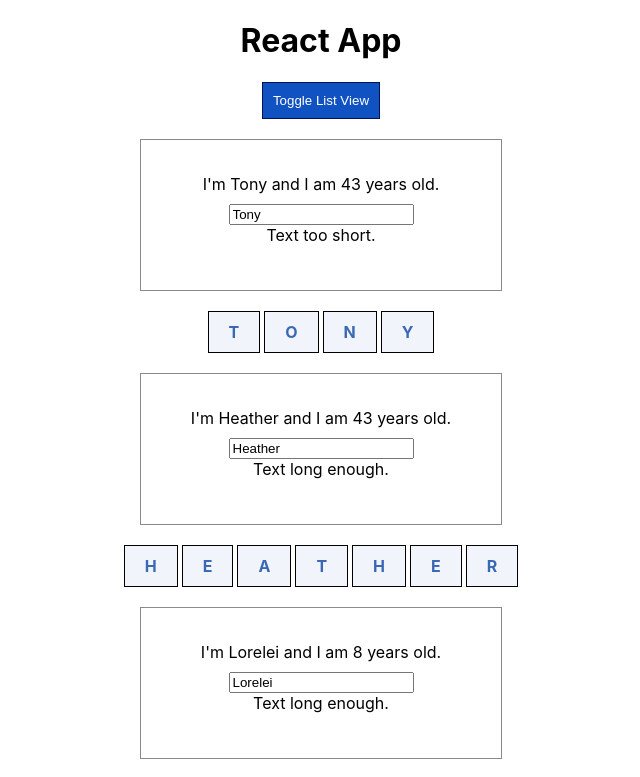
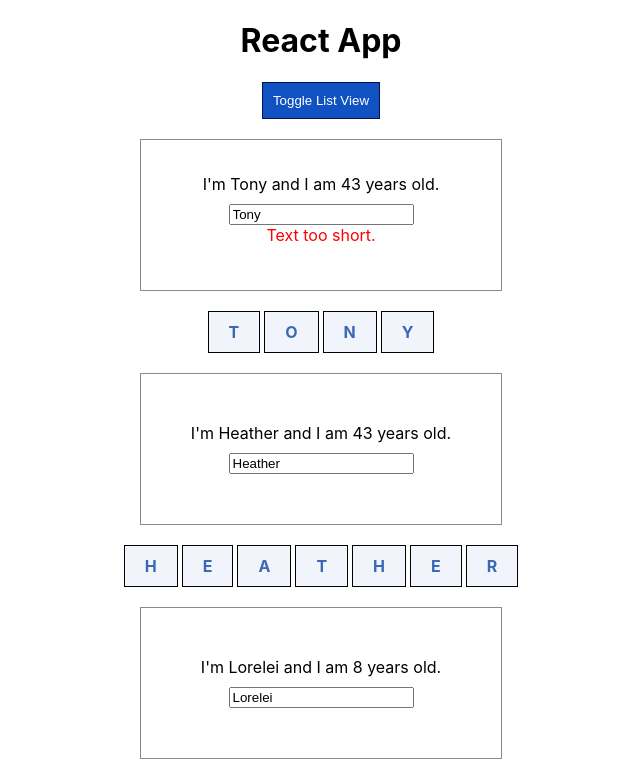
Before and after one commit to everettanthony/react-udemy-course, a React (Create React App) app: page / in a window 1280 px wide. Shown: the top 777 px of the page, without its empty margins (319-959 px from the left). Built offline with nearby package versions, Linux system fonts and the light colour scheme.

Commit message:
Hide person box if name input is empty

```diff
--- a/src/App.js
+++ b/src/App.js
@@ -84,15 +84,13 @@ class App extends Component {
               return <Char character={ch} key={i} clicked={() => this.deleteCharHandler(i, person.id)}/>;
             });
 
-
-            return  charList.length > 0 ?
-              <Person
+            return <Person
               click={() => this.deletePersonHandler(index)}
               name={person.name}
               age={person.age}
               key={person.id}
               nameList={charList}
-              changed={(event) => this.nameChangedHandler(event, person.id)}  /> : null
+              changed={(event) => this.nameChangedHandler(event, person.id)}  />
           })}
         </div>
       );
--- a/src/Person/Person.js
+++ b/src/Person/Person.js
@@ -3,9 +3,13 @@ import './Person.css';
 import Validation from '../Validation/Validation';
 
 const Person = (props) => {
+    const hiddenPerson = {
+        display: 'none'
+    };
+
     return (
         <div>
-            <div className="person">
+            <div className="person" style={props.name ? null : hiddenPerson}>
                 <p onClick={props.click}>I'm {props.name} and I am {props.age > 1 ? `${props.age} years` : `a ${props.age} year`} old.</p>
                 {props.children ? <p>{props.children}</p> : ''}
                 <input type="text" onChange={props.changed} value={props.name} />
--- a/src/Validation/Validation.js
+++ b/src/Validation/Validation.js
@@ -1,18 +1,21 @@
 import React from 'react';
 
 const Validation = (props) => {
-    let validationMessage = <p>Text long enough.</p>;
+    const validationStyles = {
+        color: 'red'
+    };
 
-    if (props.inputLength <= 5) {
+    let validationMessage = '';
+
+    if (props.inputLength < 5) {
         validationMessage = <p>Text too short.</p>;
     }
 
     return (
-        <div>
+        <div style={validationStyles}>
             {validationMessage}
         </div>
     );
 };
 
-
 export default Validation;
```
